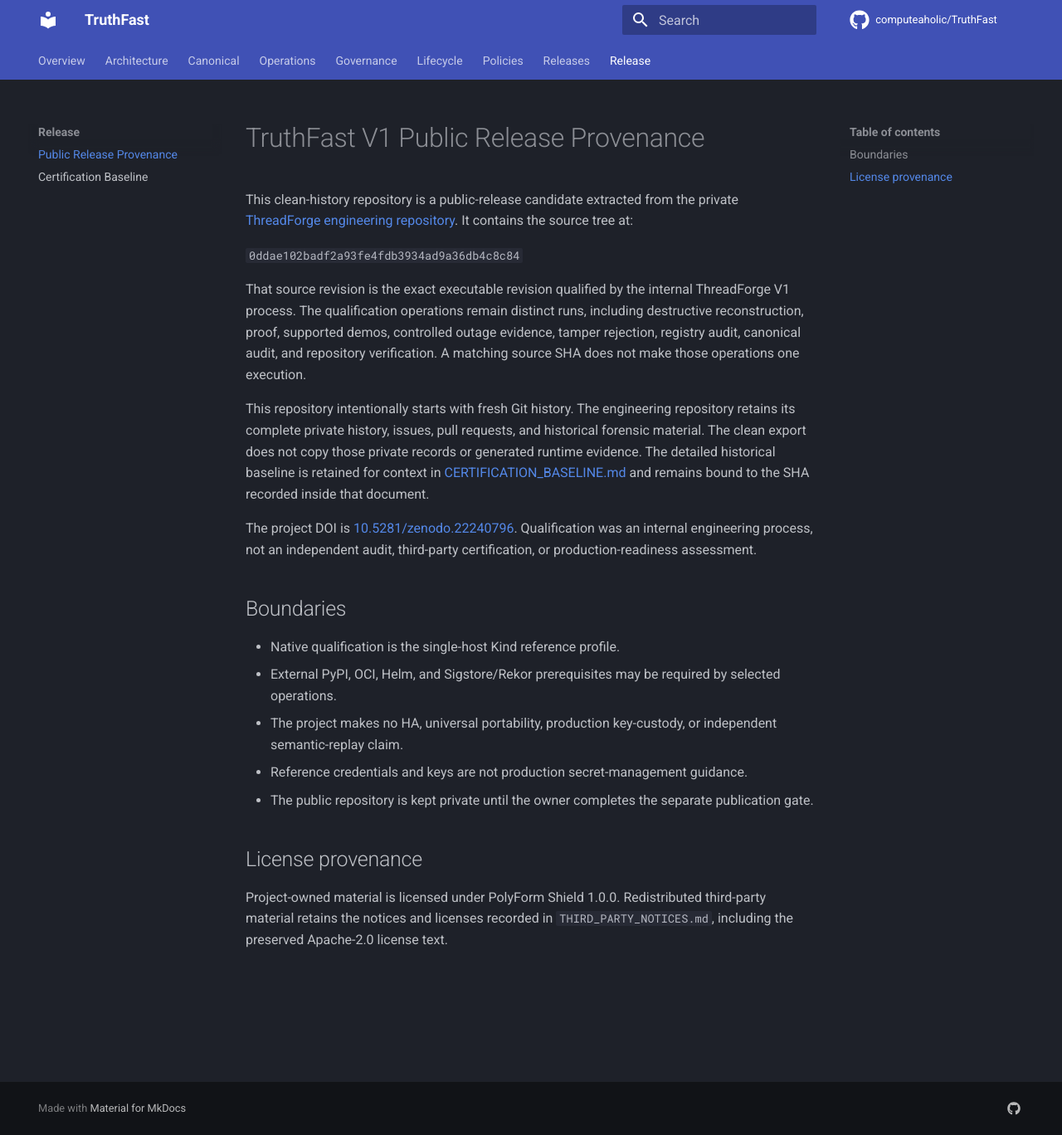
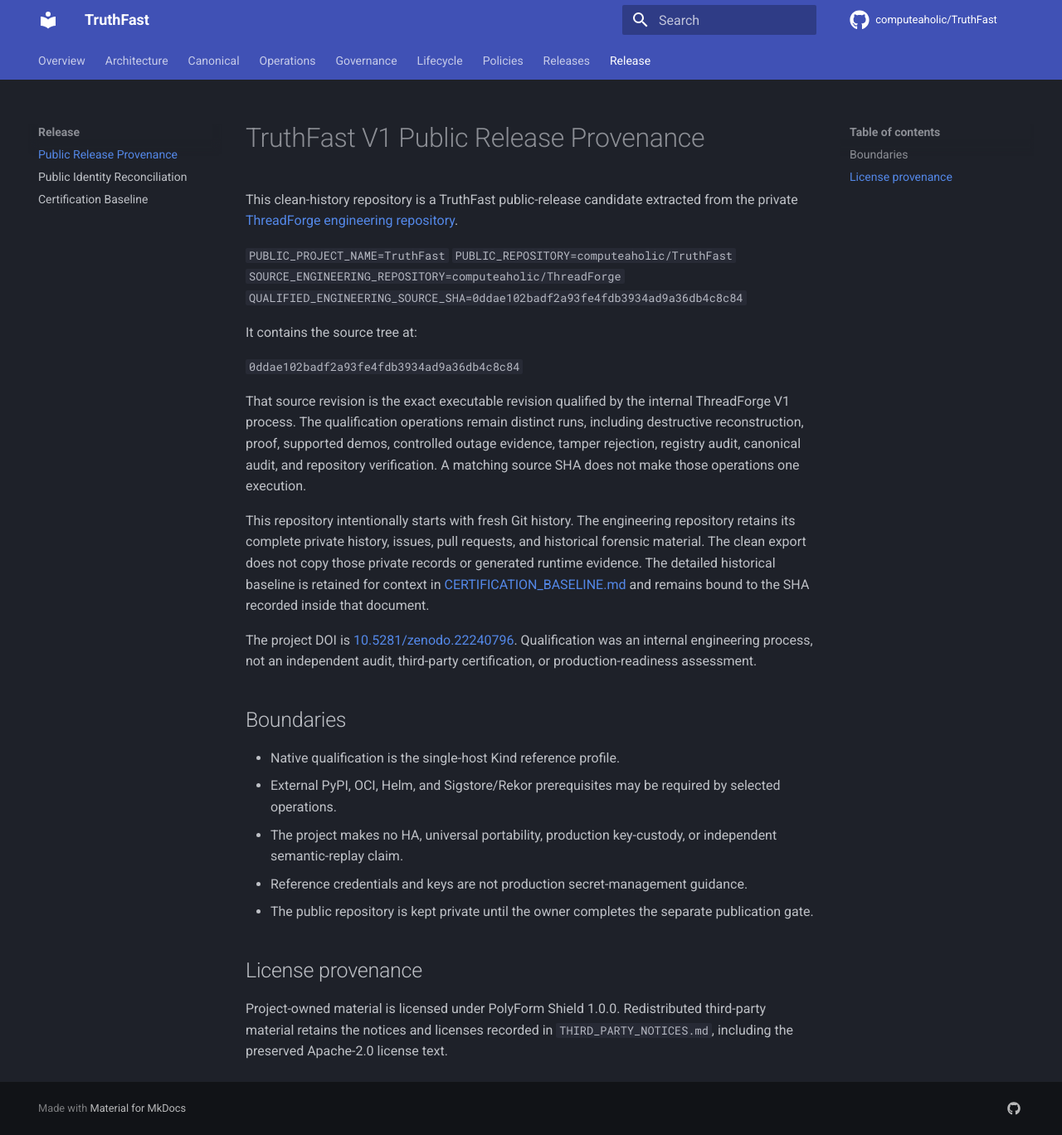
Before and after one commit to computeaholic/TruthFast, an MkDocs documentation site: the page built from docs/releases/PUBLIC_RELEASE_PROVENANCE.md, in a window 1280 px wide and 1368 px high. Shown: the whole window at 83% size. Built offline with MkDocs 1.6.1 and Material for MkDocs 9.7.7, drawn with Linux system fonts in a browser that asks for light colours; comment, search, counter and statistics services are not loaded.

```diff
--- a/docs/releases/PUBLIC_RELEASE_PROVENANCE.md
+++ b/docs/releases/PUBLIC_RELEASE_PROVENANCE.md
@@ -1,7 +1,13 @@
 # TruthFast V1 Public Release Provenance
 
-This clean-history repository is a public-release candidate extracted from the
-private [ThreadForge engineering repository](https://github.com/computeaholic/ThreadForge).
+This clean-history repository is a TruthFast public-release candidate extracted
+from the private [ThreadForge engineering repository](https://github.com/computeaholic/ThreadForge).
+
+`PUBLIC_PROJECT_NAME=TruthFast`
+`PUBLIC_REPOSITORY=computeaholic/TruthFast`
+`SOURCE_ENGINEERING_REPOSITORY=computeaholic/ThreadForge`
+`QUALIFIED_ENGINEERING_SOURCE_SHA=0ddae102badf2a93fe4fdb3934ad9a36db4c8c84`
+
 It contains the source tree at:
 
 `0ddae102badf2a93fe4fdb3934ad9a36db4c8c84`
--- a/mkdocs.yml
+++ b/mkdocs.yml
@@ -85,6 +85,7 @@
       - Certification Baseline: releases/CERTIFICATION_BASELINE.md
   - Release:
       - Public Release Provenance: releases/PUBLIC_RELEASE_PROVENANCE.md
+      - Public Identity Reconciliation: releases/PUBLIC_IDENTITY_RECONCILIATION.md
       - Certification Baseline (historical): releases/CERTIFICATION_BASELINE.md
 
 plugins:
```
Also changed, not shown: README.md (+2 -0 lines), docs/Agent-Containment.md (+2 -2 lines), docs/releases/CERTIFICATION_BASELINE.md (+4 -3 lines), docs/releases/PUBLIC_IDENTITY_RECONCILIATION.md (added, +23 -0 lines), docs/releases/README.md (+1 -0 lines), 2 other files.
